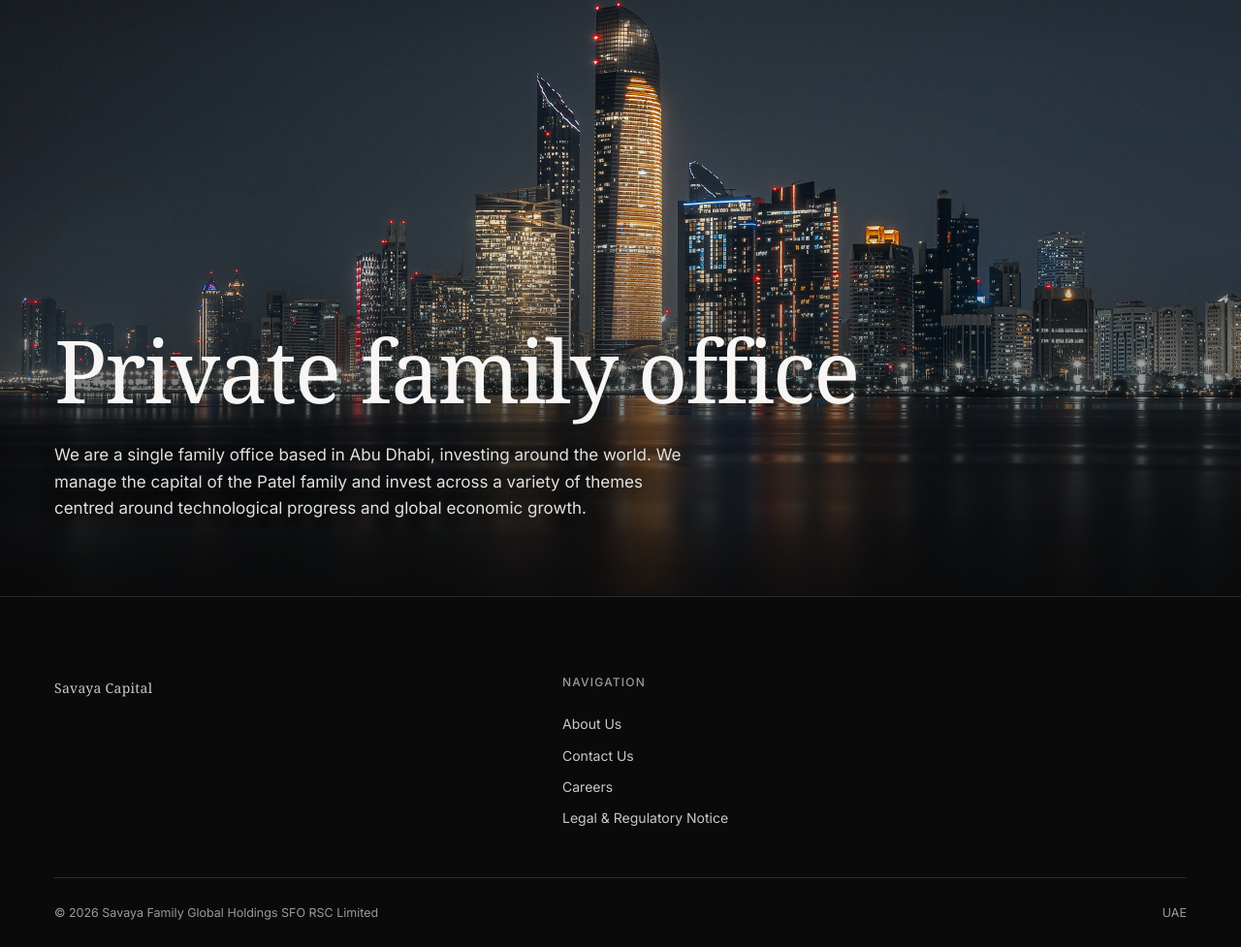
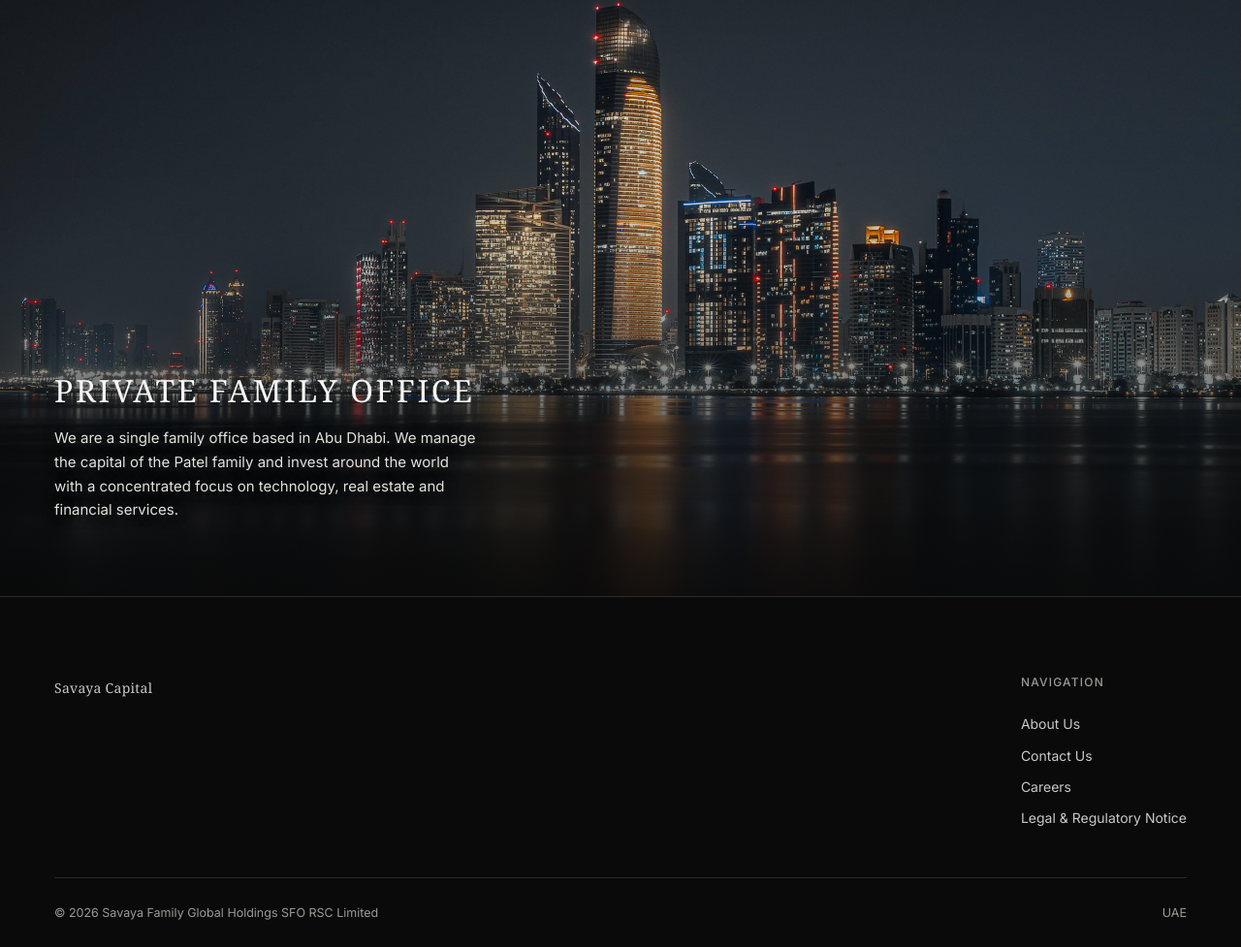
Before and after one commit to savayafamily2026/savaya-family-office-, a plain HTML site: page index.html in a window 1280 px wide. Shown: the part 185-1162 px from the top of the page at 97% size. Drawn offline with Linux system fonts and the light colour scheme; a web font is replaced by a local one.

Commit message:
Add files via upload

```diff
--- a/index.html
+++ b/index.html
@@ -698,6 +698,17 @@ html .hero h1.d{font-size:clamp(2.6rem,7vw,6.4rem);line-height:1;white-space:nor
 .hero-sub{max-width:62ch;color:#e2e1dc;text-shadow:0 1px 14px rgba(0,0,0,.75)}
 .hero h1.d{text-shadow:0 2px 28px rgba(0,0,0,.55)}
 @media(max-width:560px){html .hero h1.d{font-size:clamp(2.3rem,11vw,3.2rem)}.hero{padding-bottom:52px}}
+
+/* Nov update: footer navigation sits at the far right */
+@media(min-width:761px){.foot-top{grid-template-columns:1fr auto}}
+
+/* Nov update 2: smaller, uppercase hero title tucked into the bottom-left corner + video */
+.hero-video{position:absolute;inset:0;width:100%;height:100%;object-fit:cover;z-index:0}
+.hero-shade{background:linear-gradient(180deg,rgba(8,8,8,.28) 0%,rgba(8,8,8,.12) 30%,rgba(8,8,8,.22) 55%,rgba(8,8,8,.62) 80%,rgba(8,8,8,.88) 100%)!important}
+html .hero h1.d{font-size:clamp(1.45rem,2.5vw,2.25rem);text-transform:uppercase;letter-spacing:.08em;line-height:1.15;margin-bottom:18px;white-space:nowrap}
+.hero-copy{max-width:560px}
+.hero-sub{font-size:15px;line-height:1.65;max-width:46ch}
+@media(max-width:560px){html .hero h1.d{font-size:clamp(1.25rem,6.2vw,1.6rem);white-space:normal}.hero-sub{font-size:14.5px}}
 </style>
 </head>
 <body class="intro-lock">
@@ -744,12 +755,16 @@ html .hero h1.d{font-size:clamp(2.6rem,7vw,6.4rem);line-height:1;white-space:nor
 
 <!-- ══ HERO ══ -->
 <header class="hero">
+  <!-- UAE background film (Abu Dhabi · Dubai · desert); falls back to the Abu Dhabi photo if missing -->
+  <video class="hero-video" autoplay muted loop playsinline preload="auto" poster="videos/uae-montage-poster.jpg" aria-hidden="true">
+    <source src="videos/uae-montage.mp4" type="video/mp4" onerror="this.parentNode.style.display='none'">
+  </video>
   <div class="hero-shade" aria-hidden="true"></div>
   <div class="inner hero-split">
     <div class="hero-copy">
       <h1 class="d">Private family office</h1>
       <div class="hero-grid">
-        <p class="body-lg hero-sub">We are a single family office based in Abu Dhabi, investing around the world. We manage the capital of the Patel family and invest across a variety of themes centred around technological progress and global economic growth.</p>
+        <p class="body-lg hero-sub">We are a single family office based in Abu Dhabi. We manage the capital of the Patel family and invest around the world with a concentrated focus on technology, real estate and financial services.</p>
       </div>
     </div>
   </div>
@@ -811,7 +826,7 @@ const AR={
  '.hero-eyebrow span:first-child':'مكتب عائلي خاص',
  '.hero-eyebrow span:last-child':'مكتب عائلي خاص يستثمر عالميًا',
  '.hero h1':'مكتب عائلي خاص',
- '.hero-sub':'نحن مكتب عائلي فردي مقرّه أبوظبي، ونستثمر حول العالم. ندير رأس مال عائلة باتيل ونستثمر عبر مجموعةٍ من المحاور تتمحور حول التقدّم التقني والنمو الاقتصادي العالمي.',
+ '.hero-sub':'نحن مكتب عائلي فردي مقرّه أبوظبي. ندير رأس مال عائلة باتيل ونستثمر حول العالم بتركيزٍ مُركّز على التكنولوجيا والعقارات والخدمات المالية.',
  '#approach .sec-head h2':'نستثمر برؤيةٍ ثاقبة، ونحتفظ <em>بقناعة</em>، ونعمل بحضورٍ عالمي.',
  '.reach .eyebrow span':'الحضور العالمي',
  '.reach h3':'الاستثمار في أكثر من 50 دولة',
@@ -842,7 +857,7 @@ const HI={
  '.hero-eyebrow span:first-child':'एकल पारिवारिक कार्यालय',
  '.hero-eyebrow span:last-child':'वैश्विक रूप से निवेश करने वाला एकल पारिवारिक कार्यालय',
  '.hero h1':'निजी पारिवारिक कार्यालय',
- '.hero-sub':'हम अबू धाबी में स्थित एक एकल पारिवारिक कार्यालय हैं, जो दुनिया भर में निवेश करता है। हम पटेल परिवार की पूंजी का प्रबंधन करते हैं और प्रौद्योगिकीय प्रगति तथा वैश्विक आर्थिक विकास पर केंद्रित विविध विषयों में निवेश करते हैं।',
+ '.hero-sub':'हम अबू धाबी में स्थित एक एकल पारिवारिक कार्यालय हैं। हम पटेल परिवार की पूंजी का प्रबंधन करते हैं और प्रौद्योगिकी, रियल एस्टेट तथा वित्तीय सेवाओं पर केंद्रित फोकस के साथ दुनिया भर में निवेश करते हैं।',
  '#approach .sec-head h2':'हम अंतर्दृष्टि के साथ निवेश करते हैं, <em>दृढ़ विश्वास</em> के साथ धारण करते हैं, और वैश्विक पहुँच के साथ संचालन करते हैं।',
  '.reach .eyebrow span':'वैश्विक पहुँच',
  '.reach h3':'50+ देशों में निवेश',
@@ -873,7 +888,7 @@ const FR={
  '.hero-eyebrow span:first-child':'Family office unifamilial',
  '.hero-eyebrow span:last-child':"Family office unifamilial investissant mondialement",
  '.hero h1':'Family office privé',
- '.hero-sub':'Nous sommes un family office unifamilial basé à Abou Dhabi, investissant à travers le monde. Nous gérons le capital de la famille Patel et investissons dans une variété de thèmes centrés sur le progrès technologique et la croissance économique mondiale.',
+ '.hero-sub':'Nous sommes un family office unifamilial basé à Abou Dhabi. Nous gérons le capital de la famille Patel et investissons à travers le monde, avec une orientation concentrée sur la technologie, l\'immobilier et les services financiers.',
  '#approach .sec-head h2':"Nous investissons avec discernement, détenons avec <em>conviction</em> et opérons à l'échelle mondiale.",
  '.reach .eyebrow span':'Présence mondiale',
  '.reach h3':'Investir dans plus de 50 pays',
@@ -904,7 +919,7 @@ const ZH={
  '.hero-eyebrow span:first-child':'單一家族辦公室',
  '.hero-eyebrow span:last-child':'面向全球投資的單一家族辦公室',
  '.hero h1':'私人家族辦公室',
- '.hero-sub':'我們是一家總部位於阿布扎比、投資遍及全球的單一家族辦公室。我們管理 Patel 家族的資本，投資於圍繞科技進步與全球經濟增長的多元主題。',
+ '.hero-sub':'我們是一家總部位於阿布扎比的單一家族辦公室。我們管理 Patel 家族的資本，並在全球投資，集中專注於科技、房地產及金融服務。',
  '#approach .sec-head h2':'我們以洞察力投資，以<em>信念</em>持有，並以全球網絡運營。',
  '.reach .eyebrow span':'全球網絡',
  '.reach h3':'投資遍及 50 多個國家',
```
Also changed, not shown: about.html (+3 -0 lines), careers.html (+4 -1 lines), contact-v2.html (+3 -0 lines), contact.html (+3 -0 lines), legal.html (+3 -0 lines).
